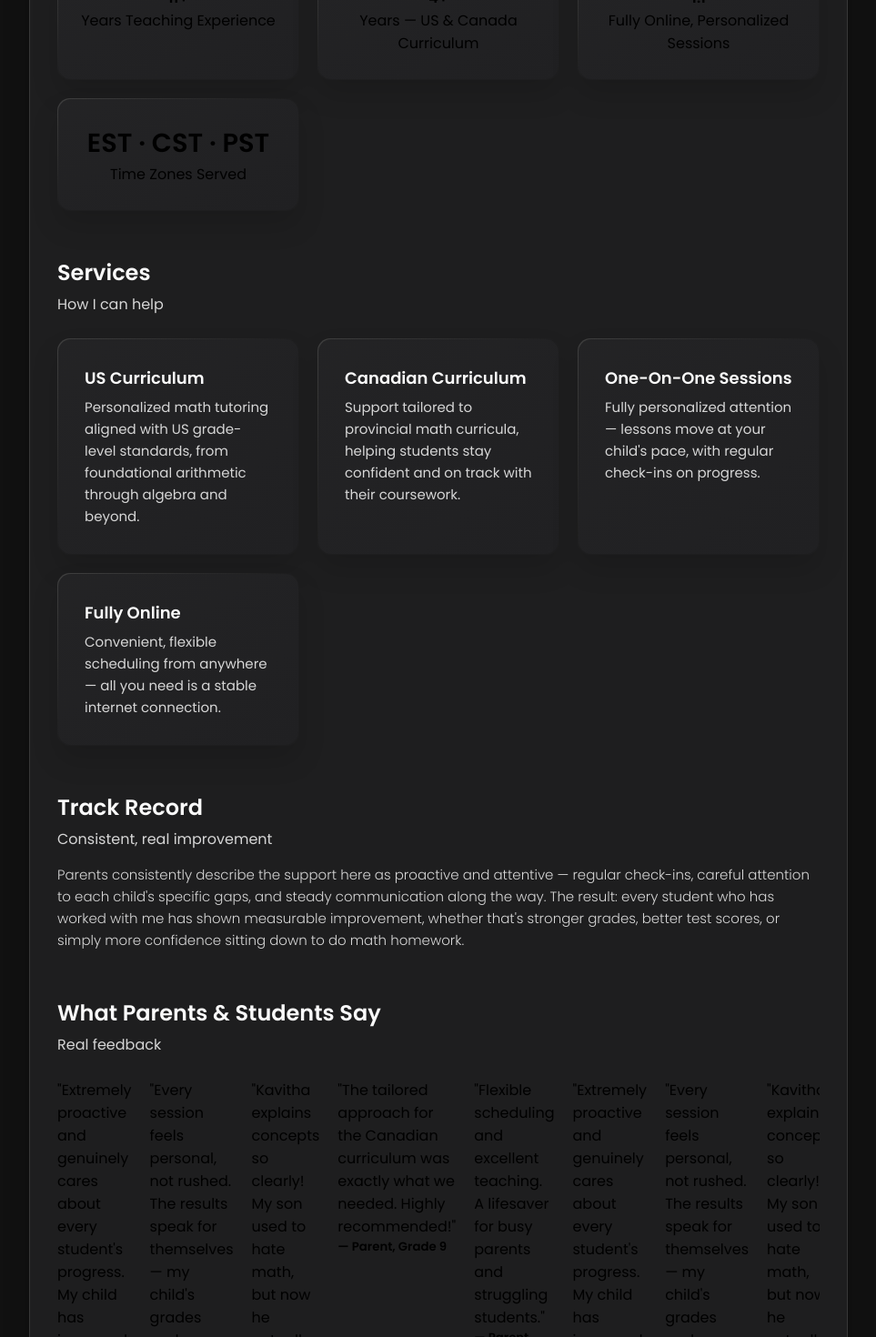
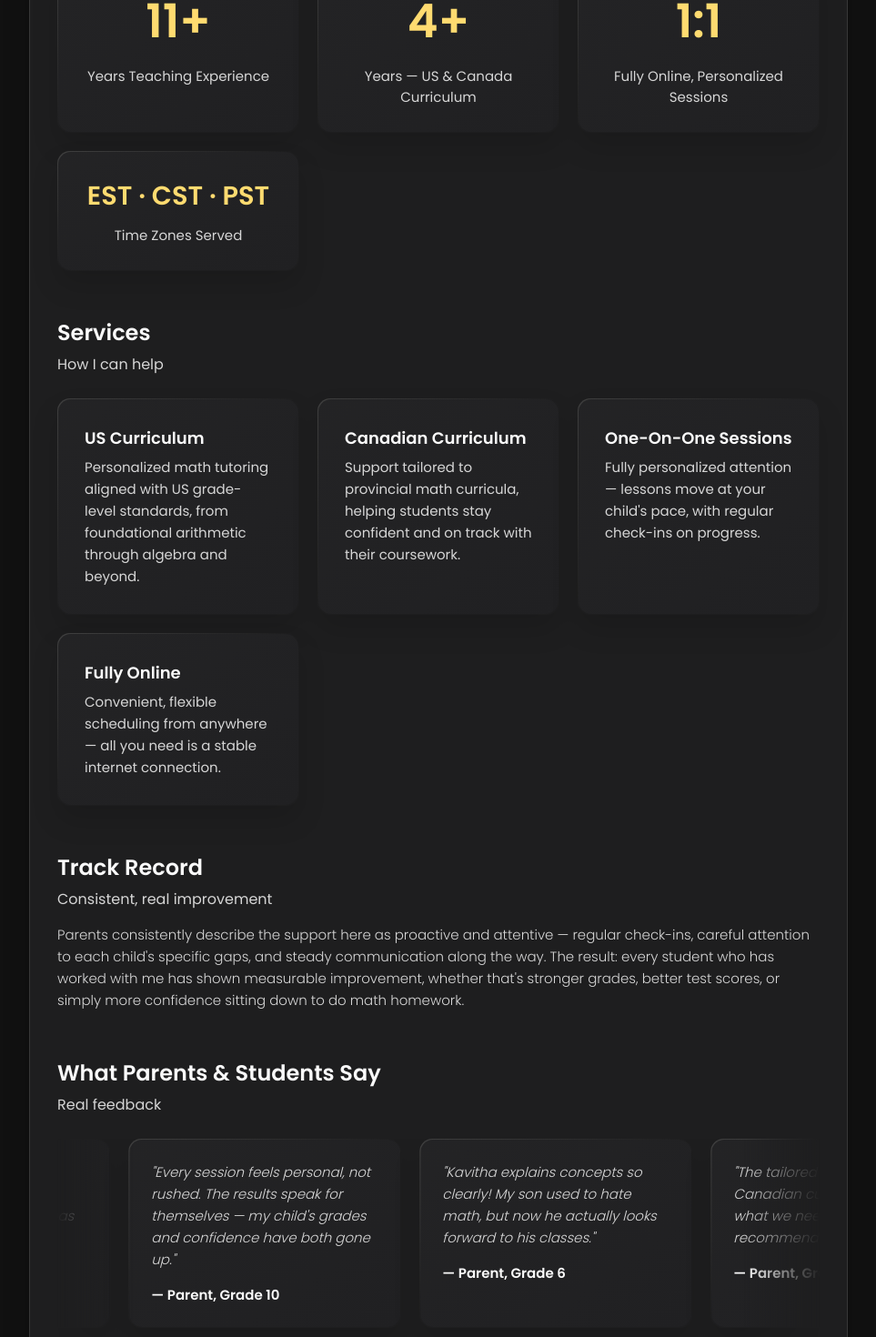
Before and after one commit to subarshan2006/Mathamatical_pvt_company, a React (Vite) app: page / in a window 1280 px wide. Shown: the part 900-2370 px from the top of the page at 91% size, without its empty margins (308-1271 px from the left). Built offline with nearby package versions, Linux system fonts and the light colour scheme.

Commit message:
style: add marquee animation and update stat card styling

```diff
--- a/src/style.css
+++ b/src/style.css
@@ -2127,6 +2127,18 @@ textarea.form-input::-webkit-resizer { display: none; }
   margin-bottom: 10px;
 }
 
+.stat-number {
+  font-size: 3.2rem;
+  font-weight: 700;
+  color: var(--orange-yellow-crayola);
+}
+
+.stat-text {
+  font-size: var(--fs-6);
+  color: var(--light-gray);
+  margin-top: 10px;
+}
+
 .stat-icon-box ion-icon { display: inline-block; }
 
 .stat-value {
@@ -2783,6 +2795,9 @@ textarea.form-input::-webkit-resizer { display: none; }
 [data-theme='light'] .stat-card::before {
   background: hsl(0, 0%, 99%);
 }
+
+
+
 
 [data-theme='light'] .track-record-text strong {
   color: hsl(38, 90%, 35%);
@@ -2829,3 +2844,60 @@ article,
   transition: background 0.4s ease, color 0.4s ease,
               border-color 0.4s ease, box-shadow 0.4s ease;
 }
+
+/* Marquee for Feedbacks */
+@keyframes marquee {
+  0% { transform: translateX(0); }
+  100% { transform: translateX(-50%); }
+}
+
+.marquee-wrapper {
+  mask-image: linear-gradient(to right, transparent, black 10%, black 90%, transparent);
+  -webkit-mask-image: linear-gradient(to right, transparent, black 10%, black 90%, transparent);
+}
+
+.marquee-content:hover {
+  animation-play-state: paused;
+}
+
+.feedback-card {
+  min-width: 300px;
+  background: var(--border-gradient-onyx);
+  padding: 25px;
+  border-radius: 14px;
+  position: relative;
+  box-shadow: var(--shadow-2);
+  z-index: 1;
+}
+
+.feedback-card::before {
+  content: "";
+  position: absolute;
+  inset: 1px;
+  background: var(--bg-gradient-jet);
+  border-radius: inherit;
+  z-index: -1;
+}
+
+[data-theme='light'] .feedback-card {
+  background: hsl(220, 16%, 96%);
+  border: 1px solid hsl(220, 16%, 88%);
+}
+
+[data-theme='light'] .feedback-card::before {
+  background: hsl(0, 0%, 99%);
+}
+
+.feedback-card p {
+  color: var(--light-gray);
+  font-size: var(--fs-6);
+  font-weight: var(--fw-300);
+  line-height: 1.6;
+  font-style: italic;
+}
+
+.feedback-card h5 {
+  color: var(--white-2);
+  margin-top: 15px;
+  font-size: var(--fs-7);
+}
```
